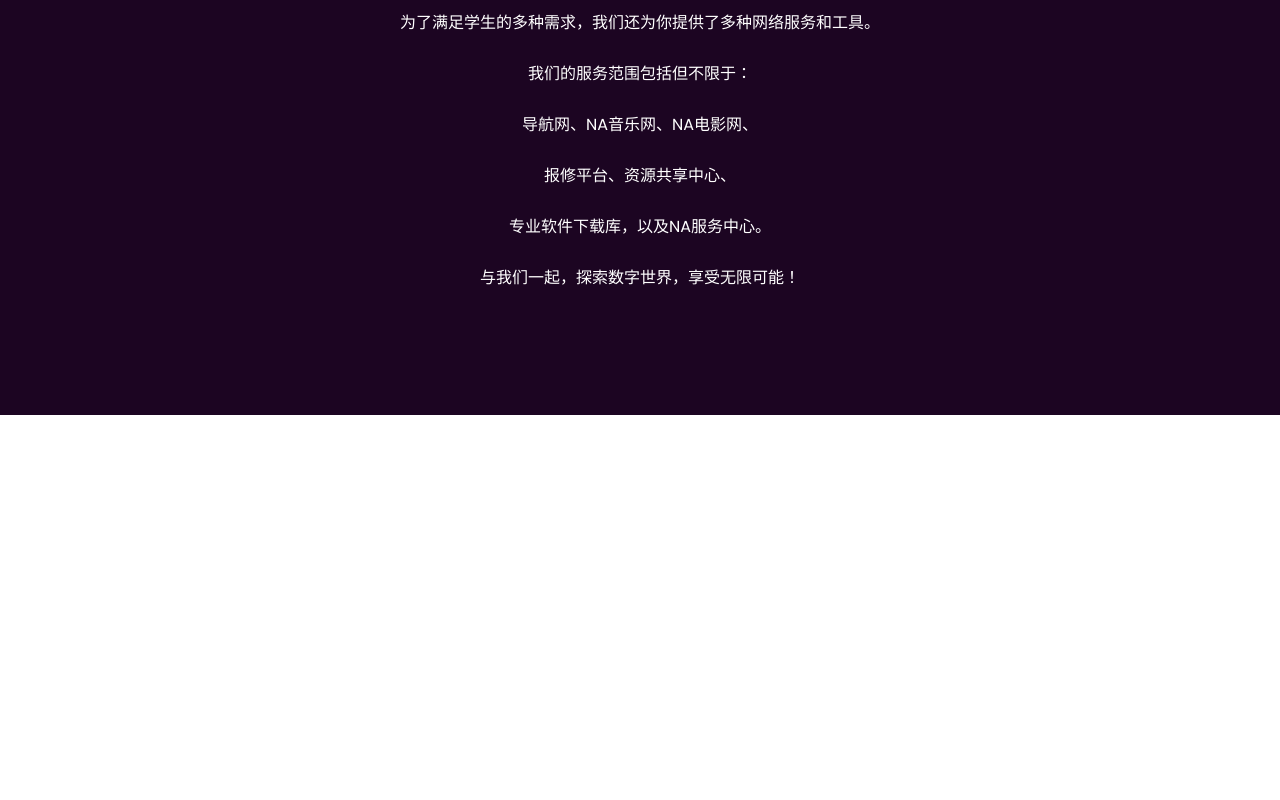
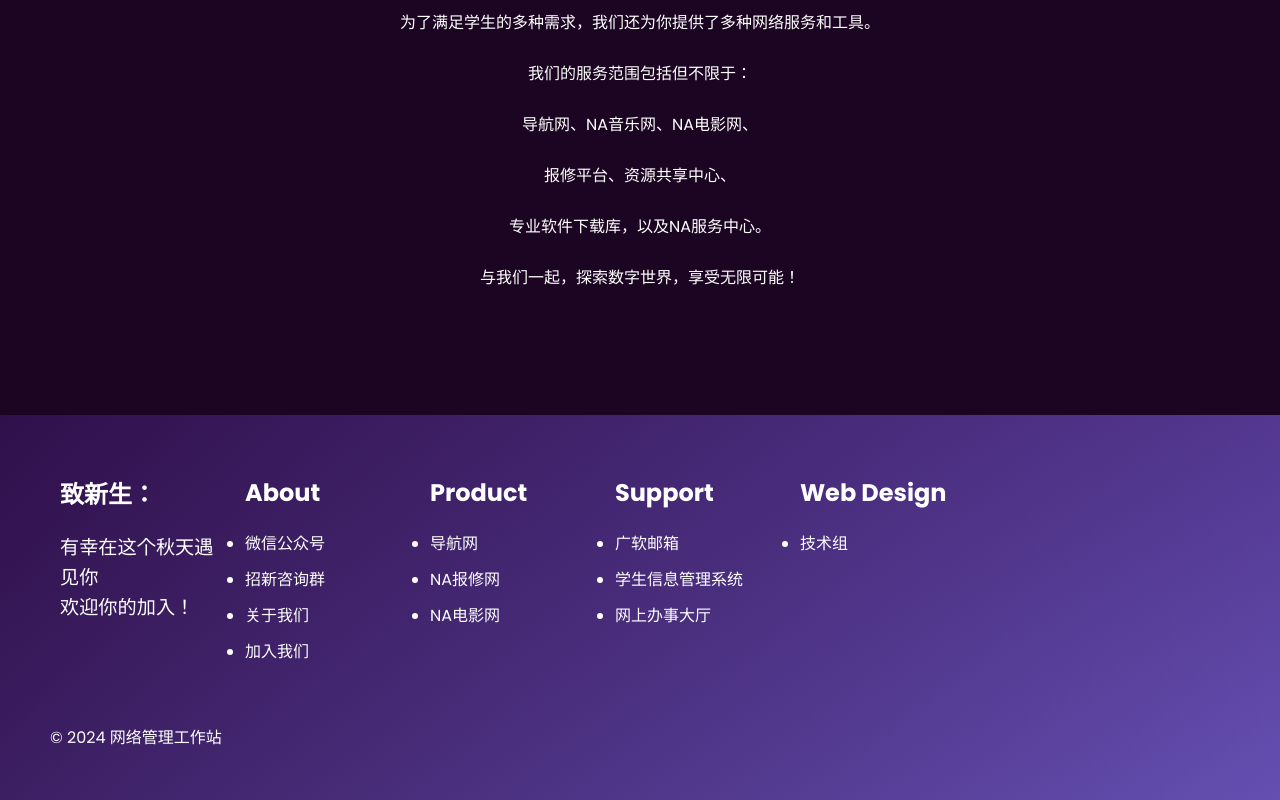
Before and after one commit to liuwentao12/aaaa, a plain HTML site: page index.html in a window 1280 px wide. Shown: the part 1269-2069 px from the top of the page. Before the commit the page ends 1684 px from the top, so only its background shows below. Drawn offline with Linux system fonts and the light colour scheme.

Commit message:
second commit

```diff
--- a/index.html
+++ b/index.html
@@ -19,7 +19,7 @@
   </header>
   <section>
     <img src="images/stars.png" id="stars">
-    <img src="images/moon.png" id="moon">
+    <img src="images/image.png"  id="moon">
     <img src="images/mountains_behind.png" id="mountains_behind">
     <h2 id="text">NA17.0</h2>
     <a href="#sec" id="btn">Explore</a>
@@ -51,7 +51,78 @@
       与我们一起，探索数字世界，享受无限可能！
     </p>
   </div>
+  <footer class="footer section">
+    <div class="footer__container container grid">
+      <div class="footer__content grid">
+        <div class="footer__data">
+          <h3 class="footer__title">致新生：</h3>
+          <p class="footer__description">有幸在这个秋天遇见你
+            <br /> 欢迎你的加入！
+          </p>
+        </div>
+        <div class="footer__data">
+          <h3 class="footer__subtitle"> About</h3>
+          <ul>
+            <li class="footer__item">
+              <a class="footer__link" href="images/nc.jpg">微信公众号</a>
+            </li>
+            <li class="footer__item">
+              <a class="footer__link" href="images/zx.jpg">招新咨询群</a>
+            </li>
+            <li class="footer__item">
+              <a class="footer__link" href="#main-content">关于我们</a>
+            </li>
+            <li class="footer__item">
+              <a class="footer__link" href="#apply">加入我们</a>
+            </li>
 
+
+          </ul>
+        </div>
+        <div class="footer__data">
+          <h3 class="footer__subtitle"> Product</h3>
+          <ul>
+            <li class="footer__item">
+              <a class="footer__link" href="http://home.seig.edu.cn/">导航网</a>
+            </li>
+            <li class="footer__item">
+              <a class="footer__link" href="https://service.seig.edu.cn/">NA报修网</a>
+            </li>
+            <li class="footer__item">
+              <a class="footer__link" href="http://navod.scse.com.cn/">NA电影网</a>
+            </li>
+          </ul>
+        </div>
+        <div class="footer__data">
+          <h3 class="footer__subtitle"> Support</h3>
+          <ul>
+            <li class="footer__item">
+              <a class="footer__link" href="http://mail.seig.edu.cn/">广软邮箱</a>
+            </li>
+            <li class="footer__item">
+              <a class="footer__link" href="https://stu.seig.edu.cn/">学生信息管理系统</a>
+            </li>
+            <li class="footer__item">
+              <a class="footer__link" href="https://ehall.seig.edu.cn/#/index">网上办事大厅</a>
+            </li>
+          </ul>
+        </div>
+        <div class="footer__data">
+          <h3 class="footer__subtitle">Web Design</h3>
+          <ul>
+            <li class="footer__TS">
+              <a class="footer__link" href="#TD">技术组</a>
+            </li>
+          </ul>
+        </div>
+        <div class="footer__rights">
+          <p class="footer__copy">© 2024 网络管理工作站</p>
+          <div class="footer__terms">
+          </div>
+        </div>
+      </div>
+    </div>
+  </footer>
   <script>
     let stars = document.getElementById('stars')
     let moon = document.getElementById('moon')
--- a/style.css
+++ b/style.css
@@ -151,3 +151,82 @@ section img#mountains_front {
   white-space: pre-line;
   /* 确保内容中的换行符得到尊重 */
 }
+
+/* 底部区块的样式 */
+.footer {
+  /* 背景使用从蓝色到浅蓝色的线性渐变 */
+  background: linear-gradient(135deg, rgb(48, 16, 75), rgba(84, 9, 134, 0.5));
+  /* 文本颜色设为白色 */
+  color: white;
+  /* 设置底部区块的内边距 */
+  padding: 50px;
+}
+
+/* 底部数据内容的样式 */
+.footer__data {
+  /* 弹性项目的宽度设为容器的20% */
+  flex-basis: 17%;
+  /* 每个数据内容的外边距 */
+  margin: 10px;
+}
+
+/* 底部标题和副标题的样式 */
+.footer__title,
+.footer__subtitle {
+  font-size: 1.5em;
+  margin-bottom: 20px;
+  /* 设置字体加粗 */
+  font-weight: bold;
+  /* white-space: ; */
+}
+
+/* 底部描述的样式 */
+.footer__description {
+  font-size: 1.2em;
+  color: #ffffff;
+  /* 设置顶部和底部的外边距 */
+  margin: 10px 0;
+}
+
+/* 底部链接的样式 */
+.footer__link {
+  margin-bottom: 10px;
+  /* 文本颜色设为白色 */
+  color: white;
+  /* 移除链接的下划线 */
+  text-decoration: none;
+  /* 将链接显示为块级元素 */
+  display: block;
+  margin-left: 0;
+}
+
+/* 底部版权部分的样式 */
+.footer__rights {
+  margin-top: 40px;
+  /* 文本居中对齐 */
+  text-align: center;
+}
+
+/* 底部条款链接的样式 */
+.footer__terms-link {
+  /* 文本颜色设为白色 */
+  color: white;
+  /* 移除链接的下划线 */
+  text-decoration: none;
+  /* 设置左右的外边距 */
+  margin: 0 10px;
+}
+
+.footer__copy {
+  color: #ffffff;
+}
+
+/* 网格布局，用于灵活地排列内容 */
+.grid {
+  /* 使用弹性布局 */
+  display: flex;
+  /* 项目之间平均分配空间 */
+  justify-content: space-between;
+  /* 允许项目在下一行换行 */
+  flex-wrap: wrap;
+}
```
Also changed, not shown: images/image.png (added).
